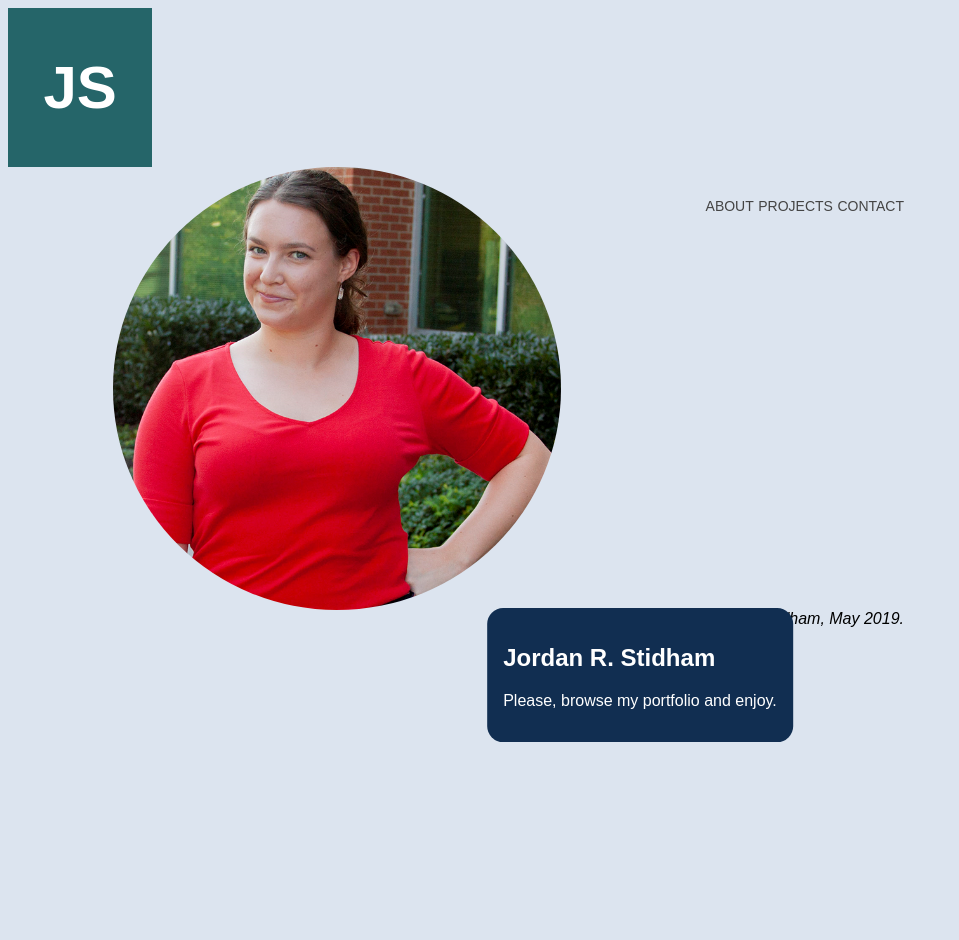
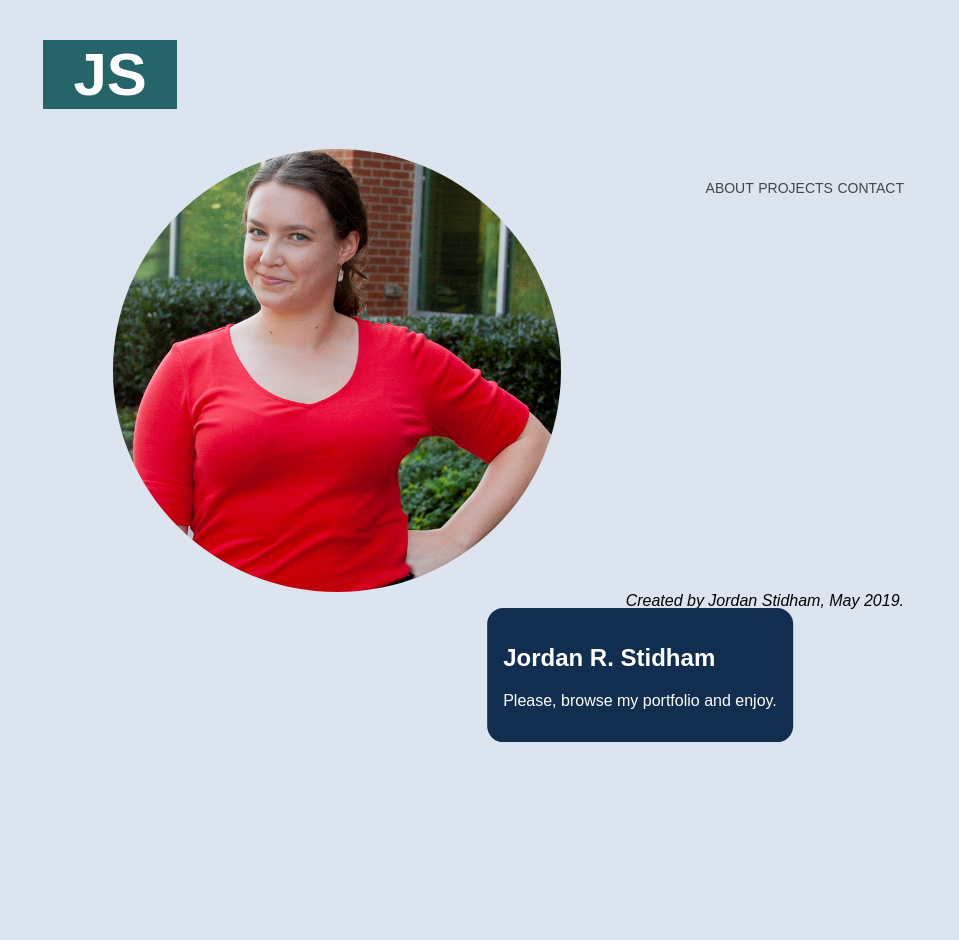
Before and after one commit to jordanstidham/PORTFOLIO, a Jekyll site: the page built from README.md, in a window 1280 px wide. Shown: the whole page, without its empty margins (0-959 px from the left). Built offline with Jekyll 4.4.1, drawn with Linux system fonts in a browser that asks for light colours; our own code applies the rules of GitHub Pages for plain Markdown files; before the commit the page ends 908 px from its top, so only the background shows below that.

Commit message:
Update main.css

```diff
--- a/css/main.css
+++ b/css/main.css
@@ -12,10 +12,10 @@
 .head {
     background-color: #256569;
     color: white;
-    padding: 5px 5px 5px 5px;
     font-size: 30px;
     text-align: center;
     width: 15%;
+    margin: 0px 35px 0px 35px;
 }
 
 /*navbar style*/
```
